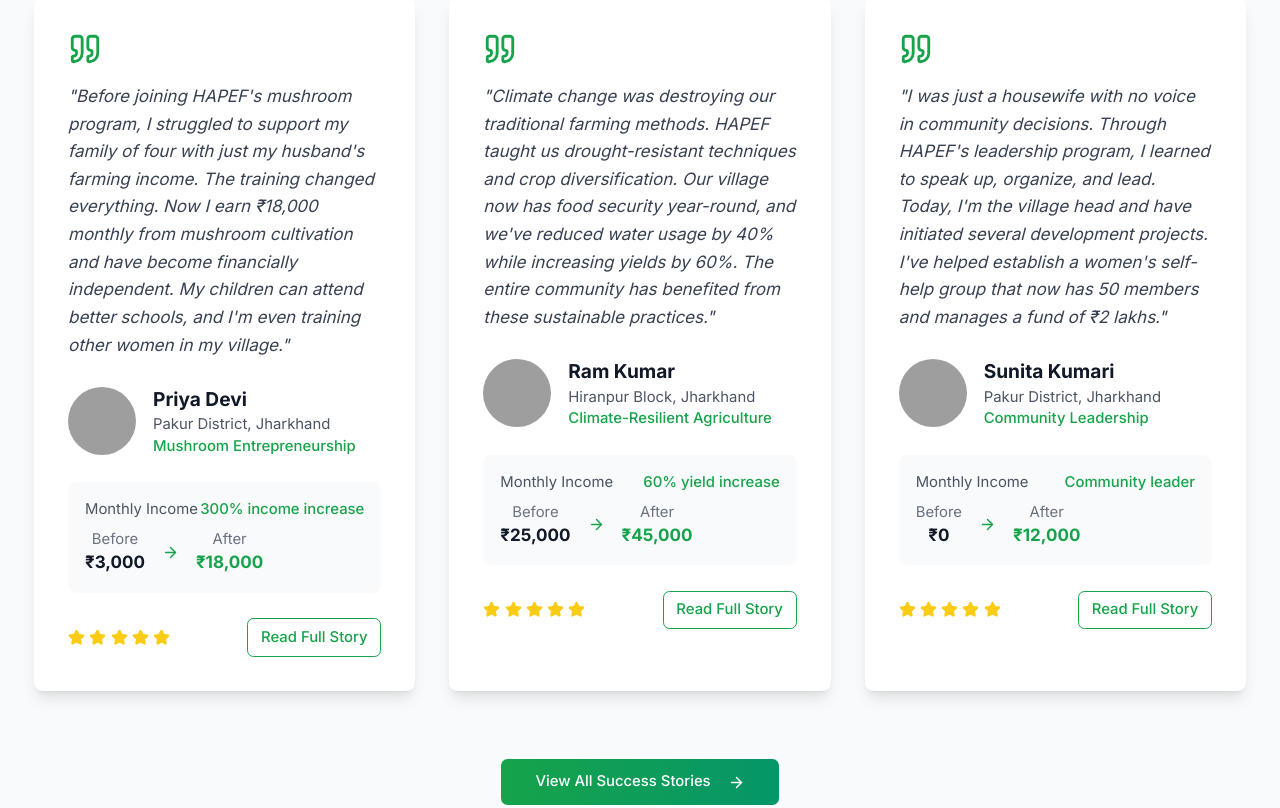
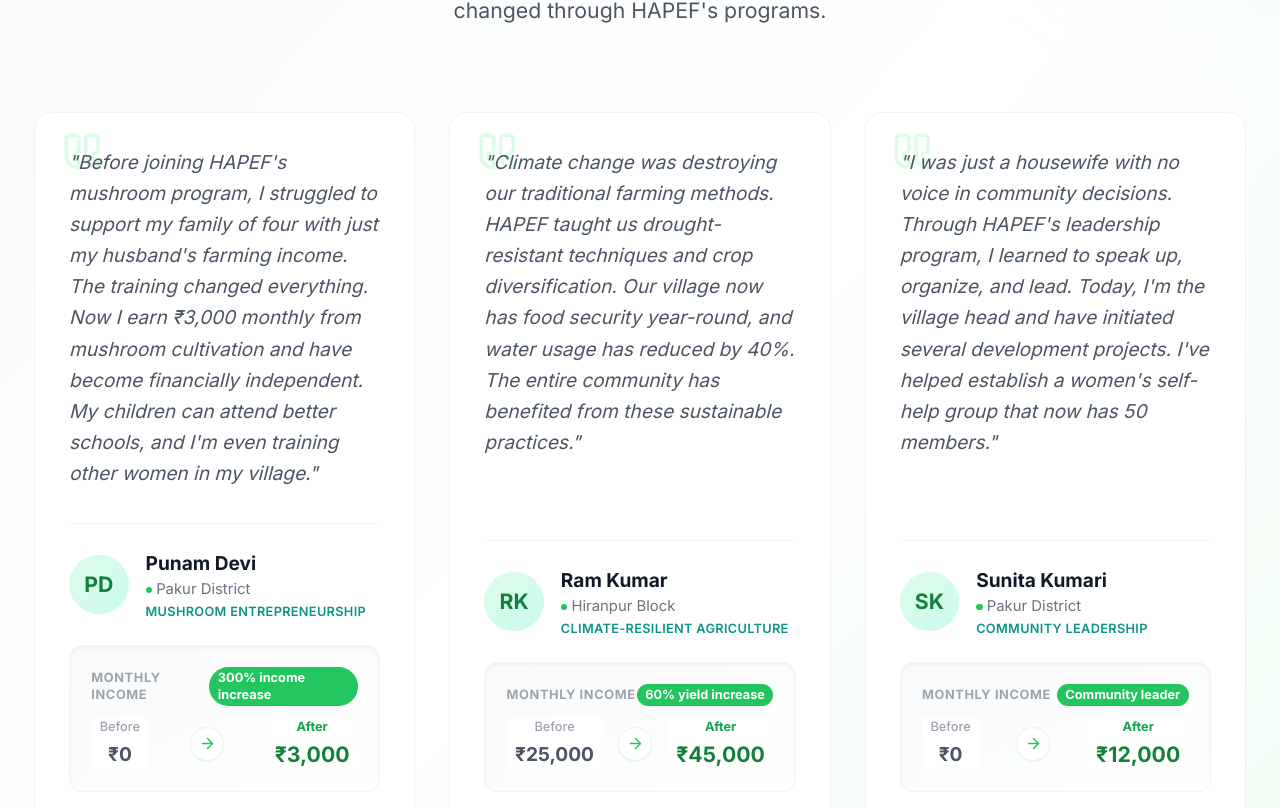
Before and after one commit to NikitaKarmakarP/HAPFE1, a Next.js app: page /impact in a window 1280 px wide. Shown: the part 3192-4000 px from the top of the page. Built offline with nearby package versions, Linux system fonts and the light colour scheme; grey boxes are pictures that could not be loaded.

Commit message:
final 110

```diff
--- a/components/impact/impact-stories.tsx
+++ b/components/impact/impact-stories.tsx
@@ -1,27 +1,35 @@
 import { Card, CardContent } from "@/components/ui/card"
 import { Quote, Star, ArrowRight } from "lucide-react"
 import { Button } from "@/components/ui/button"
+import {
+  Dialog,
+  DialogContent,
+  DialogDescription,
+  DialogHeader,
+  DialogTitle,
+  DialogTrigger,
+} from "@/components/ui/dialog"
 
 export function ImpactStories() {
   const stories = [
     {
-      name: "Priya Devi",
+      name: "Punam Devi",
       location: "Pakur District, Jharkhand",
       program: "Mushroom Entrepreneurship",
       story:
-        "Before joining HAPEF's mushroom program, I struggled to support my family of four with just my husband's farming income. The training changed everything. Now I earn ₹18,000 monthly from mushroom cultivation and have become financially independent. My children can attend better schools, and I'm even training other women in my village.",
+        "Before joining HAPEF's mushroom program, I struggled to support my family of four with just my husband's farming income. The training changed everything. Now I earn ₹3,000 monthly from mushroom cultivation and have become financially independent. My children can attend better schools, and I'm even training other women in my village.",
       image: "/placeholder.svg?height=100&width=100",
       impact: "300% income increase",
       rating: 5,
-      beforeIncome: "₹3,000",
-      afterIncome: "₹18,000",
+      beforeIncome: "₹0",
+      afterIncome: "₹3,000",
     },
     {
       name: "Ram Kumar",
       location: "Hiranpur Block, Jharkhand",
       program: "Climate-Resilient Agriculture",
       story:
-        "Climate change was destroying our traditional farming methods. HAPEF taught us drought-resistant techniques and crop diversification. Our village now has food security year-round, and we've reduced water usage by 40% while increasing yields by 60%. The entire community has benefited from these sustainable practices.",
+        "Climate change was destroying our traditional farming methods. HAPEF taught us drought-resistant techniques and crop diversification. Our village now has food security year-round, and water usage has reduced by 40%. The entire community has benefited from these sustainable practices.",
       image: "/placeholder.svg?height=100&width=100",
       impact: "60% yield increase",
       rating: 5,
@@ -33,7 +41,7 @@ export function ImpactStories() {
       location: "Pakur District, Jharkhand",
       program: "Community Leadership",
       story:
-        "I was just a housewife with no voice in community decisions. Through HAPEF's leadership program, I learned to speak up, organize, and lead. Today, I'm the village head and have initiated several development projects. I've helped establish a women's self-help group that now has 50 members and manages a fund of ₹2 lakhs.",
+        "I was just a housewife with no voice in community decisions. Through HAPEF's leadership program, I learned to speak up, organize, and lead. Today, I'm the village head and have initiated several development projects. I've helped establish a women's self-help group that now has 50 members.",
       image: "/placeholder.svg?height=100&width=100",
       impact: "Community leader",
       rating: 5,
@@ -43,70 +51,139 @@ export function ImpactStories() {
   ]
 
   return (
-    <section id="stories-of-transformation" className="py-24 bg-gray-50">
-      <div className="max-w-7xl mx-auto px-4 sm:px-6 lg:px-8">
-        <div className="text-center mb-16">
-          <h2 className="text-4xl font-bold text-gray-900 mb-4">Stories of Transformation</h2>
-          <p className="text-xl text-gray-600 max-w-3xl mx-auto">
+    <section id="stories-of-transformation" className="py-24 bg-gradient-to-br from-gray-50 via-white to-green-50 relative overflow-hidden">
+      {/* Decorative Background Elements */}
+      <div className="absolute inset-0 overflow-hidden pointer-events-none">
+        <div className="absolute top-0 right-0 w-[600px] h-[600px] bg-gradient-to-b from-green-100/20 to-teal-100/20 rounded-full blur-3xl -translate-y-1/2 translate-x-1/2"></div>
+        <div className="absolute bottom-0 left-0 w-[500px] h-[500px] bg-gradient-to-t from-emerald-100/20 to-green-50/20 rounded-full blur-3xl translate-y-1/2 -translate-x-1/3"></div>
+      </div>
+
+      <div className="max-w-7xl mx-auto px-4 sm:px-6 lg:px-8 relative z-10">
+        <div className="text-center mb-20">
+          <div className="inline-flex items-center gap-2 bg-green-100/50 px-4 py-2 rounded-full border border-green-200 mb-6 backdrop-blur-sm">
+            <Quote className="h-4 w-4 text-green-700" />
+            <span className="text-sm font-semibold text-green-800 tracking-wide uppercase">Real Stories</span>
+          </div>
+
+          <h2 className="text-4xl md:text-5xl font-extrabold text-gray-900 mb-6 tracking-tight">
+            Stories of <span className="text-transparent bg-clip-text bg-gradient-to-r from-green-600 to-teal-600">Transformation</span>
+          </h2>
+
+          <p className="text-xl text-gray-600 max-w-3xl mx-auto leading-relaxed">
             Behind every statistic is a human story of courage, determination, and transformation. Meet some of the
             incredible people whose lives have been changed through HAPEF's programs.
           </p>
         </div>
 
-        <div className="grid lg:grid-cols-3 gap-8 mb-16">
+        <div className="grid lg:grid-cols-3 gap-8 mb-20">
           {stories.map((story, index) => (
             <Card
               key={index}
-              className="group hover:shadow-xl transition-all duration-300 border-0 shadow-lg bg-white relative overflow-hidden"
+              className="group hover:shadow-[0_20px_50px_rgba(0,0,0,0.1)] transition-all duration-500 border border-gray-100 bg-white relative overflow-hidden flex flex-col h-full hover:-translate-y-2 rounded-2xl"
             >
-              <CardContent className="p-8">
-                <Quote className="h-8 w-8 text-green-600 mb-4" />
-                <p className="text-gray-700 mb-6 leading-relaxed italic">"{story.story}"</p>
+              <div className="absolute top-0 left-0 w-full h-1 bg-gradient-to-r from-green-400 to-teal-500 transform scale-x-0 group-hover:scale-x-100 transition-transform duration-500"></div>
 
-                <div className="flex items-center gap-4 mb-6">
-                  <img
-                    src={story.image || "/placeholder.svg"}
-                    alt={story.name}
-                    className="w-16 h-16 rounded-full object-cover"
-                  />
+              <CardContent className="p-8 flex flex-col h-full">
+                <div className="mb-8 relative">
+                  <Quote className="h-10 w-10 text-green-100 absolute -top-4 -left-2 transform -scale-x-100" />
+                  <p className="text-gray-600 leading-relaxed italic relative z-10 text-lg">"{story.story}"</p>
+                </div>
+
+                <div className="mt-auto">
+                  <div className="flex items-center gap-4 mb-6 pt-6 border-t border-gray-100">
+                    <div className="w-14 h-14 rounded-full bg-gradient-to-br from-green-100 to-teal-100 flex items-center justify-center text-green-700 font-bold text-xl ring-4 ring-white shadow-sm">
+                      {story.name.split(' ').map(n => n[0]).join('')}
+                    </div>
                     <div>
-                    <h4 className="font-bold text-gray-900 text-lg">{story.name}</h4>
-                    <p className="text-sm text-gray-600">{story.location}</p>
-                    <p className="text-sm text-green-600 font-medium">{story.program}</p>
+                      <h4 className="font-bold text-gray-900 text-lg group-hover:text-green-700 transition-colors">{story.name}</h4>
+                      <div className="text-sm text-gray-500 flex items-center gap-1">
+                        <span className="w-1.5 h-1.5 rounded-full bg-green-500"></span>
+                        {story.location.split(',')[0]}
+                      </div>
+                      <p className="text-xs font-semibold text-teal-600 mt-0.5 uppercase tracking-wide">{story.program}</p>
                     </div>
                   </div>
 
-                <div className="bg-gray-50 rounded-lg p-4 mb-6">
-                  <div className="flex justify-between items-center mb-2">
-                    <span className="text-sm text-gray-600">Monthly Income</span>
-                    <span className="text-sm font-medium text-green-600">{story.impact}</span>
+                  <div className="bg-gradient-to-br from-gray-50 to-white rounded-xl p-5 border border-gray-100 shadow-inner group-hover:border-green-100 transition-colors">
+                    <div className="flex justify-between items-center mb-3">
+                      <span className="text-xs font-bold text-gray-400 uppercase tracking-wider">Monthly Income</span>
+                      <span className="text-xs font-bold text-white bg-green-500 px-2 py-0.5 rounded-full">{story.impact}</span>
                     </div>
-                  <div className="flex items-center gap-4">
-                    <div className="text-center">
-                      <div className="text-sm text-gray-500">Before</div>
-                      <div className="font-bold text-gray-900">{story.beforeIncome}</div>
+
+                    <div className="flex items-center justify-between relative">
+                      {/* Connecting Line */}
+                      <div className="absolute left-0 right-0 top-1/2 h-0.5 bg-gray-200 -z-10"></div>
+
+                      <div className="text-center bg-white px-2 relative z-0">
+                        <div className="text-xs text-gray-400 mb-1 font-medium">Before</div>
+                        <div className="font-bold text-gray-600 text-lg">{story.beforeIncome}</div>
                       </div>
-                    <ArrowRight className="h-4 w-4 text-green-600" />
-                    <div className="text-center">
-                      <div className="text-sm text-gray-500">After</div>
-                      <div className="font-bold text-green-600">{story.afterIncome}</div>
+
+                      <div className="w-8 h-8 rounded-full bg-white border border-green-100 flex items-center justify-center shadow-sm text-green-500">
+                        <ArrowRight className="h-4 w-4" />
+                      </div>
+
+                      <div className="text-center bg-white px-2 relative z-0">
+                        <div className="text-xs text-green-600 mb-1 font-bold">After</div>
+                        <div className="font-bold text-green-700 text-xl">{story.afterIncome}</div>
                       </div>
                     </div>
                   </div>
 
-                <div className="flex items-center justify-between">
-                  <div className="flex gap-1">
+                  <div className="mt-6 flex items-center justify-between">
+                    <div className="flex gap-0.5">
                       {[...Array(story.rating)].map((_, i) => (
-                      <Star key={i} className="h-4 w-4 text-yellow-400 fill-current" />
+                        <Star key={i} className="h-4 w-4 text-yellow-400 fill-yellow-400" />
                       ))}
                     </div>
+                    <Dialog>
+                      <DialogTrigger asChild>
                         <Button
-                    size="sm"
-                    variant="outline"
-                    className="border-green-600 text-green-600 hover:bg-green-50 bg-transparent"
+                          variant="ghost"
+                          className="text-green-600 hover:text-green-700 hover:bg-green-50 px-0 hover:px-4 transition-all duration-300 font-medium group/btn"
                         >
-                    Read Full Story
+                          Read Full Story <ArrowRight className="ml-1 h-4 w-4 transform group-hover/btn:translate-x-1 transition-transform" />
                         </Button>
+                      </DialogTrigger>
+                      <DialogContent className="max-w-2xl">
+                        <DialogHeader>
+                          <div className="flex items-center gap-4 mb-4">
+                            <div className="w-16 h-16 rounded-full bg-gradient-to-br from-green-100 to-teal-100 flex items-center justify-center text-green-700 font-bold text-2xl ring-4 ring-white shadow-sm">
+                              {story.name.split(' ').map(n => n[0]).join('')}
+                            </div>
+                            <div>
+                              <DialogTitle className="text-2xl font-bold text-gray-900">{story.name}</DialogTitle>
+                              <DialogDescription className="text-gray-500">{story.location}</DialogDescription>
+                            </div>
+                          </div>
+                        </DialogHeader>
+                        <div className="space-y-4">
+                          <div className="inline-block bg-green-50 text-green-700 px-3 py-1 rounded-full text-sm font-semibold">
+                            {story.program}
+                          </div>
+                          <div className="relative pl-6 border-l-4 border-green-200">
+                            <Quote className="h-8 w-8 text-green-100 absolute -top-2 -left-3 bg-white" />
+                            <p className="text-gray-700 text-lg leading-relaxed italic">"{story.story}"</p>
+                          </div>
+
+                          <div className="grid grid-cols-2 gap-4 mt-6 bg-gray-50 p-6 rounded-xl">
+                            <div>
+                              <p className="text-sm text-gray-500 font-medium uppercase">Impact Metric</p>
+                              <p className="text-2xl font-bold text-green-600">{story.impact}</p>
+                            </div>
+                            <div>
+                              <p className="text-sm text-gray-500 font-medium uppercase">Financial Growth</p>
+                              <div className="flex items-center gap-2 mt-1">
+                                <span className="line-through text-gray-400 text-sm">{story.beforeIncome}</span>
+                                <ArrowRight className="h-4 w-4 text-gray-400" />
+                                <span className="text-xl font-bold text-gray-900">{story.afterIncome}</span>
+                              </div>
+                            </div>
+                          </div>
+                        </div>
+                      </DialogContent>
+                    </Dialog>
+                  </div>
                 </div>
               </CardContent>
             </Card>
@@ -116,7 +193,7 @@ export function ImpactStories() {
         <div className="text-center">
           <Button
             size="lg"
-            className="bg-gradient-to-r from-green-600 to-emerald-600 hover:from-green-700 hover:to-emerald-700 text-white px-8 py-3"
+            className="bg-gray-900 hover:bg-green-700 text-white px-8 py-6 text-lg rounded-full shadow-lg hover:shadow-xl hover:-translate-y-1 transition-all duration-300"
           >
             View All Success Stories
             <ArrowRight className="ml-2 h-5 w-5" />
```
Lines whose indentation alone changed are shown as unchanged.
